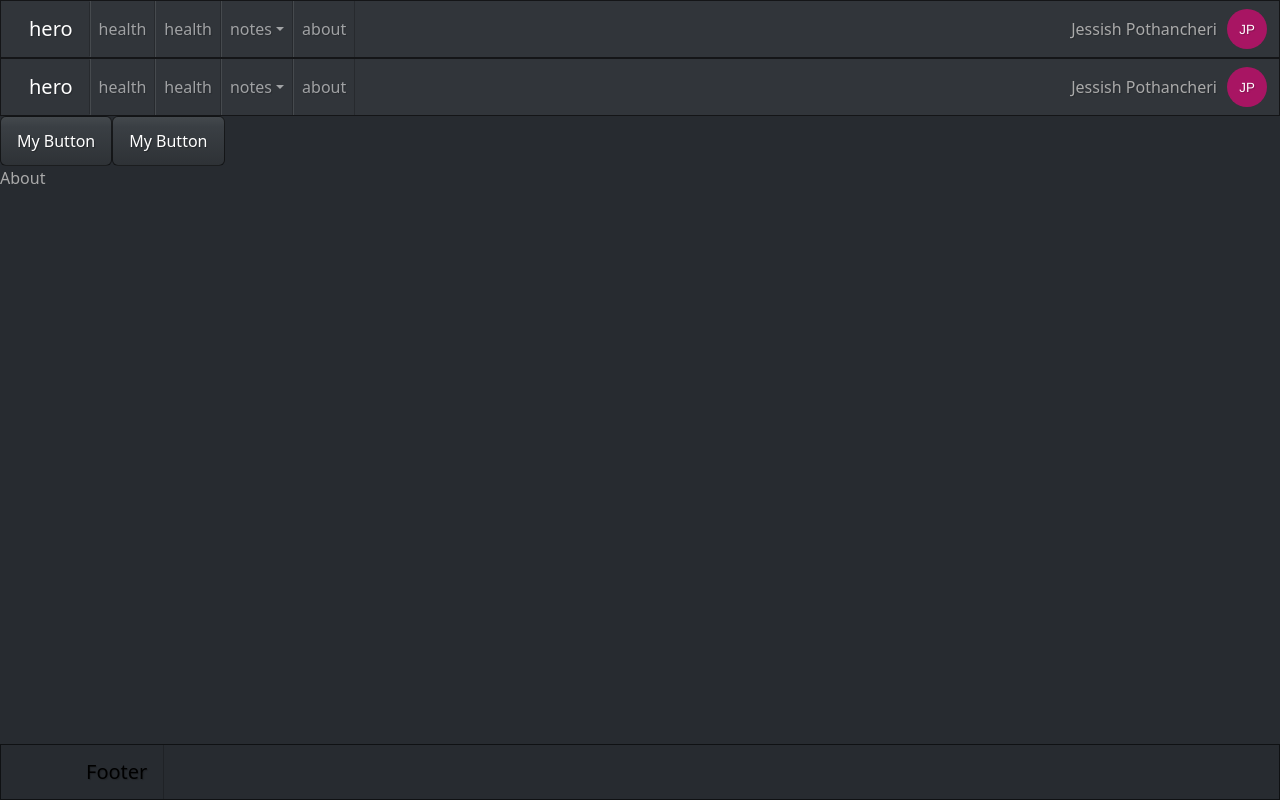
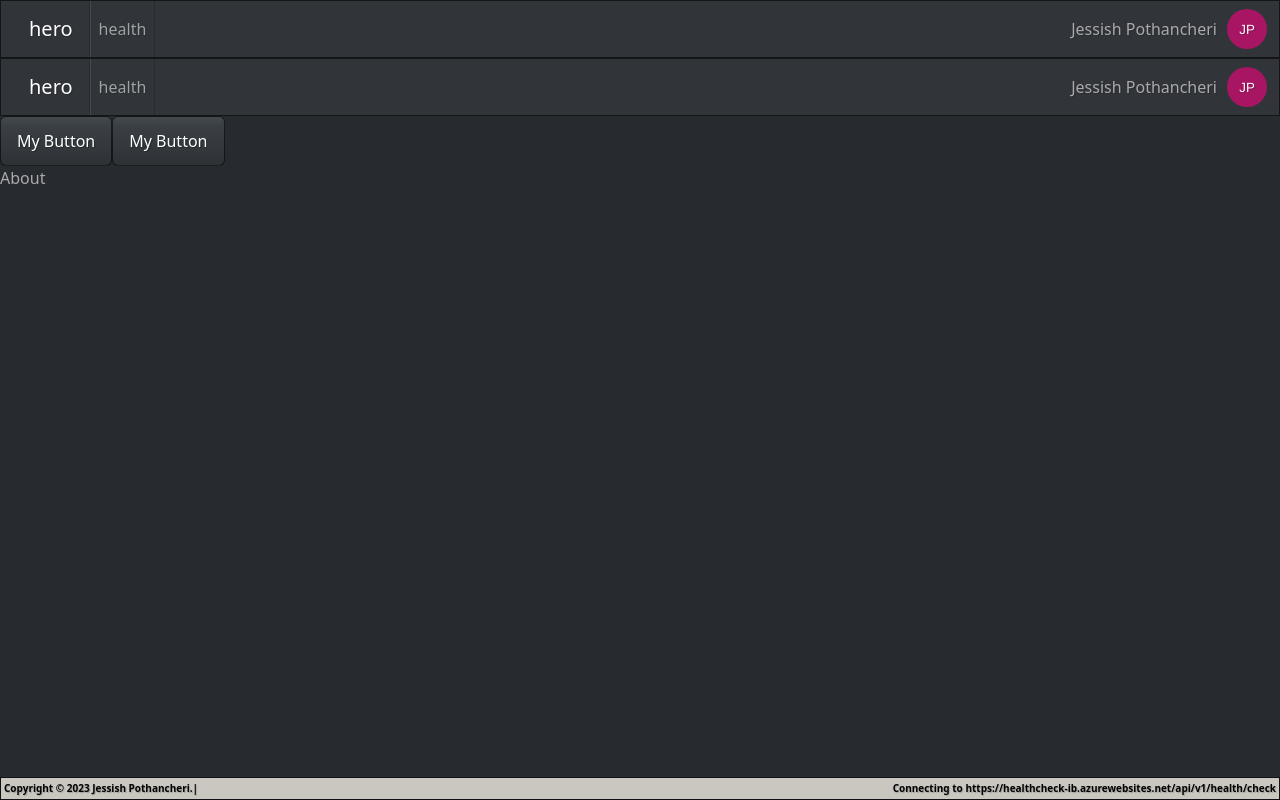
Before and after one commit to jpothanc/hero, a React (Vite) app: page /about in a window 1280 px wide. Built offline with nearby package versions, Linux system fonts and the light colour scheme; what inversify would draw is missing.

Commit message:
refactor styles

```diff
--- a/index.html
+++ b/index.html
@@ -2,7 +2,6 @@
 <html lang="en">
   <head>
     <meta charset="UTF-8" />
-    <link rel="icon" type="image/svg+xml" href="/vite.svg" />
     <meta name="viewport" content="width=device-width, initial-scale=1.0" />
     <title>Vite + React + TS</title>
     <link
--- a/src/App.tsx
+++ b/src/App.tsx
@@ -3,7 +3,8 @@ import About from "./pages/About";
 import HeroNavBar from "./components/HeroNavBar";
 import PersonalNotes from "./pages/PersonalNotes";
 import TeamNotes from "./pages/TeamNotes";
-import { Container, Navbar } from "react-bootstrap";
+import { Navbar } from "react-bootstrap";
+import config from "./config.json";
 
 import HealthCheckDashBoard from "./pages/HealthCheckDashBoard";
 const App = () => {
@@ -20,9 +21,15 @@ const App = () => {
           <Route path="/t-notes" element={<TeamNotes />}></Route>
         </Routes>
         <Navbar fixed="bottom">
-          <Container>
-            <Navbar.Brand href="#">Footer</Navbar.Brand>
-          </Container>
+          <div className="footer">
+            <div className="footer__left">
+              Copyright © 2023 Jessish Pothancheri.|
+            </div>
+            <div className="footer__right">
+              {" "}
+              Connecting to {config.app.healthcheck.healthcheckRestEndpoint}
+            </div>
+          </div>
         </Navbar>
       </Router>
     </>
--- a/src/components/HeroNavBar.tsx
+++ b/src/components/HeroNavBar.tsx
@@ -1,7 +1,7 @@
 import Container from "react-bootstrap/Container";
 import Nav from "react-bootstrap/Nav";
 import Navbar from "react-bootstrap/Navbar";
-import NavDropdown from "react-bootstrap/NavDropdown";
+// import NavDropdown from "react-bootstrap/NavDropdown";
 import Avatar from "react-avatar";
 
 const HeroNavBar = () => {
@@ -19,13 +19,13 @@ const HeroNavBar = () => {
           <Nav className="me-auto">
             <Nav.Link href="/">health</Nav.Link>
 
-            <Nav.Link href="/health">health</Nav.Link>
+            {/* <Nav.Link href="/health">health</Nav.Link>
 
             <NavDropdown title="notes" id="basic-nav-dropdown">
               <NavDropdown.Item href="/p-notes">personal</NavDropdown.Item>
               <NavDropdown.Item href="/t-notes">team</NavDropdown.Item>
             </NavDropdown>
-            <Nav.Link href="/about">about</Nav.Link>
+            <Nav.Link href="/about">about</Nav.Link> */}
           </Nav>
           <div className="d-flex">
             <div
--- a/src/components/healthcheck/HealthInfoDetails.tsx
+++ b/src/components/healthcheck/HealthInfoDetails.tsx
@@ -10,57 +10,57 @@ const HealthInfoDetails = ({ HealthCheckInfo }: Props) => {
       <div
         style={{
           padding: "4px",
-          backgroundColor: "#757575",
+          backgroundColor: "#ECEFF1",
         }}
       >
-        <div className="hc-item" style={{ backgroundColor: "#BDBDBD" }}>
+        <div className="hc-item" style={{ backgroundColor: "#ECEFF1" }}>
           {HealthCheckInfo?.healthy ? "true" : "false"}&nbsp;
           <Badge pill bg="success">
             healthy
           </Badge>
         </div>
 
-        <div className="hc-item" style={{ backgroundColor: "#9E9E9E" }}>
+        <div className="hc-item" style={{ backgroundColor: "#CFD8DC" }}>
           {HealthCheckInfo?.name}&nbsp;
           <Badge pill bg="success">
             name
           </Badge>
         </div>
 
-        <div className="hc-item" style={{ backgroundColor: "#BDBDBD" }}>
+        <div className="hc-item" style={{ backgroundColor: "#ECEFF1" }}>
           {HealthCheckInfo?.description}&nbsp;
           <Badge pill bg="success">
             description
           </Badge>
         </div>
 
-        <div className="hc-item" style={{ backgroundColor: "#9E9E9E" }}>
+        <div className="hc-item" style={{ backgroundColor: "#CFD8DC" }}>
           {HealthCheckInfo?.group}&nbsp;
           <Badge pill bg="success">
             group
           </Badge>
         </div>
 
-        <div className="hc-item" style={{ backgroundColor: "#BDBDBD" }}>
+        <div className="hc-item" style={{ backgroundColor: "#ECEFF1" }}>
           {HealthCheckInfo?.wiki}&nbsp;
           <Badge pill bg="success">
             wiki
           </Badge>
         </div>
 
-        <div className="hc-item" style={{ backgroundColor: "#9E9E9E" }}>
+        <div className="hc-item" style={{ backgroundColor: "#CFD8DC" }}>
           {HealthCheckInfo?.timestamp}&nbsp;
           <Badge pill bg="success">
             updated
           </Badge>
         </div>
-        <div className="hc-item" style={{ backgroundColor: "#BDBDBD" }}>
+        <div className="hc-item" style={{ backgroundColor: "#ECEFF1" }}>
           {HealthCheckInfo?.elapsed}&nbsp;
           <Badge pill bg="success">
             duration
           </Badge>
         </div>
-        <div className="hc-item" style={{ backgroundColor: "#9E9E9E" }}>
+        <div className="hc-item" style={{ backgroundColor: "#CFD8DC" }}>
           {HealthCheckInfo?.healthQuery}&nbsp;
           <Badge pill bg="success">
             healthQuery
--- a/src/components/healthcheck/HealthInfoQuickDetails.tsx
+++ b/src/components/healthcheck/HealthInfoQuickDetails.tsx
@@ -13,20 +13,20 @@ const HealthInfoQuickDetails = ({ HealthCheckInfo, color, error }: Props) => {
         <div className="hc-item" style={{ backgroundColor: color }}>
           {HealthCheckInfo?.timestamp}&nbsp;
           <Badge pill bg="light">
-            updated
+            <span className="hc-quick">updated</span>
           </Badge>
         </div>
         <div className="hc-item" style={{ backgroundColor: color }}>
           {HealthCheckInfo?.elapsed}&nbsp;
           <Badge pill bg="light">
-            duration
+            <span className="hc-quick">duration</span>
           </Badge>
         </div>
         {error?.length > 0 && (
           <div className="hc-item" style={{ backgroundColor: color }}>
             {error}&nbsp;
-            <Badge pill bg="light" text="danger">
-              error
+            <Badge pill bg="dark" text="danger">
+              <span className="hc-quick">error</span>
             </Badge>
           </div>
         )}
--- a/src/components/healthcheck/HealthMenuBar.tsx
+++ b/src/components/healthcheck/HealthMenuBar.tsx
@@ -10,9 +10,9 @@ const HealthMenuBar = ({ healthCheck }: Props) => {
     <>
       <div className="hc-container__top_right_bar">
         <div
-          className="hc-item "
+          className="hc-item-menu"
           style={{
-            backgroundColor: "#81C784",
+            backgroundColor: "#66BB6A",
           }}
         >
           healthy&nbsp;
@@ -21,19 +21,19 @@ const HealthMenuBar = ({ healthCheck }: Props) => {
           </Badge>
         </div>
 
-        <div className="hc-item" style={{ backgroundColor: "#EF5350" }}>
+        <div className="hc-item-menu" style={{ backgroundColor: "#EF5350" }}>
           unhealthy&nbsp;
           <Badge pill bg="light">
             {healthCheck?.unhealthyItems}
           </Badge>
         </div>
-        <div className="hc-item">
+        <div className="hc-item-menu">
           updated&nbsp;
           <Badge pill bg="light">
             {healthCheck?.timeStamp}
           </Badge>
         </div>
-        <div className="hc-item">
+        <div className="hc-item-menu">
           duration&nbsp;
           <Badge pill bg="light">
             {healthCheck?.elapsed}
--- a/src/components/healthcheck/Healthtems.tsx
+++ b/src/components/healthcheck/Healthtems.tsx
@@ -40,9 +40,9 @@ const HealthItems = ({ healthCheck }: Props) => {
               >
                 <div>
                   {item.group === "database" ? (
-                    <FaDatabase></FaDatabase>
+                    <FaDatabase size="18px"></FaDatabase>
                   ) : (
-                    <GiSpiderWeb></GiSpiderWeb>
+                    <GiSpiderWeb size="18px"></GiSpiderWeb>
                   )}
                 </div>
                 <OverlayTrigger
@@ -52,12 +52,12 @@ const HealthItems = ({ healthCheck }: Props) => {
                   rootClose={true} // Close the overlay when clicking outside
                 >
                   <div onClick={() => setName(item)}>
-                    <FaCircleInfo></FaCircleInfo>
+                    <FaCircleInfo size="18px"></FaCircleInfo>
                   </div>
                 </OverlayTrigger>
 
                 <a href={item?.wiki} target="_">
-                  <FaLink></FaLink>
+                  <FaLink size="18px"></FaLink>
                 </a>
               </div>
             </div>
--- a/src/index.scss
+++ b/src/index.scss
@@ -20,7 +20,7 @@ h1 {
 }
 
 .card-header-font {
-  font-size: 10px;
+  font-size: 12px;
   font: bold;
   display: flex;
   justify-content: space-between;
@@ -69,8 +69,8 @@ h1 {
 .hc-container__top_right_bar {
   display: flex;
   margin: 0px 0px 0px auto;
-  column-gap: 1px;
-  padding-right: 10px;
+  column-gap: 2px;
+  padding-right: 1px;
   //background-color: green;
 }
 
@@ -78,7 +78,8 @@ h1 {
   padding-left: 10px;
   color: black;
   font-style: italic;
-  font-size: 12px;
+  font-weight: 700;
+  font-size: 16px;
   align-self: center;
 
   //background-color: #fff9c4;
@@ -92,15 +93,28 @@ h1 {
 .hc-item {
   padding: 3px;
   font-size: 11px; /* Adjust the font size as needed */
-  color: black;
+  color: rgb(20, 19, 19);
   font-weight: 600;
   background-color: #1e88e5;
   border-radius: 1px;
   transition: filter 0.3s ease;
   &:hover {
-    filter: brightness(0.9); // Increase brightness on hover
+    filter: brightness(1.2);
   }
 }
+
+.hc-item-menu {
+  @extend .hc-item;
+  color: rgb(36, 34, 34);
+  font-size: 13px;
+  font-weight: 700;
+  text-shadow: 5px #000000;
+  background-color: #69aed6;
+  &:hover {
+    filter: brightness(0.7);
+  }
+}
+
 .success {
   color: green;
 }
@@ -126,3 +140,27 @@ h1 {
   font: 10px;
   color: black;
 }
+
+.footer {
+  display: flex;
+  font-size: 10px;
+  font-weight: 600;
+  width: 100%;
+  color: black;
+  background-color: #c9c7c0;
+  padding: 3px;
+}
+
+.footer__left {
+  display: flex;
+  column-gap: 10px;
+  width: 500px;
+}
+.footer__right {
+  text-align: right;
+  column-gap: 10px;
+  width: 100%;
+}
+.hc-quick {
+  font-size: 9px;
+}
--- a/src/pages/HealthCheckDashBoard.tsx
+++ b/src/pages/HealthCheckDashBoard.tsx
@@ -7,7 +7,6 @@ import useWebSockets from "../hooks/useHeathCheckSockets";
 import { FaHeartCirclePlus } from "react-icons/fa6";
 
 const HealthCheckDashBoard = () => {
-
   const [healthCheck, setHealthCheck] = useState<HealthCheck | null>(null);
   useWebSockets({ setHealthCheck });
 
@@ -28,7 +27,7 @@ const HealthCheckDashBoard = () => {
     <>
       <div className="hc-container">
         <div className="hc-container__top_left_bar">
-          <FaHeartCirclePlus size="20"></FaHeartCirclePlus>
+          <FaHeartCirclePlus size="24px"></FaHeartCirclePlus>
           &nbsp;&nbsp;health check dashboard
         </div>
         <HealthMenuBar healthCheck={healthCheck} />
```
